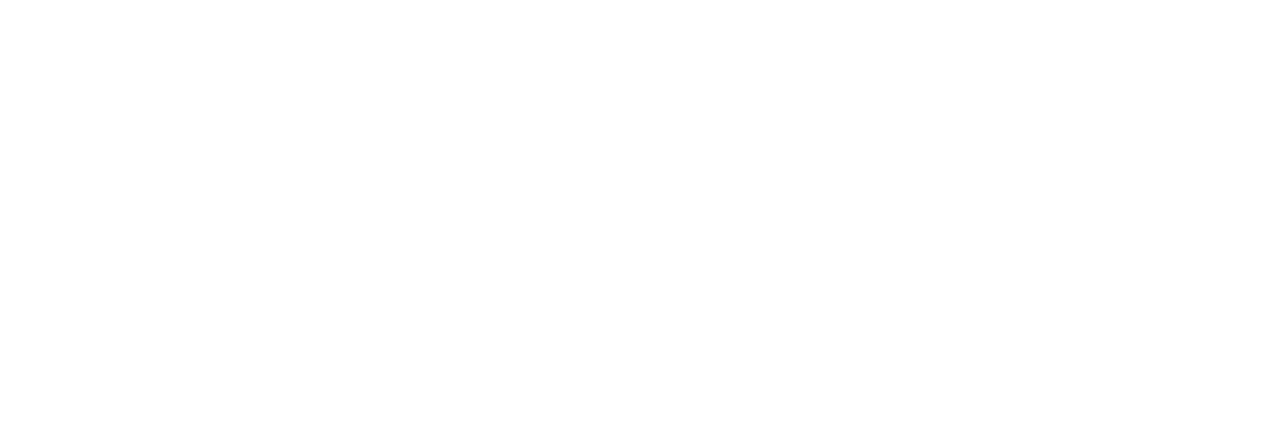
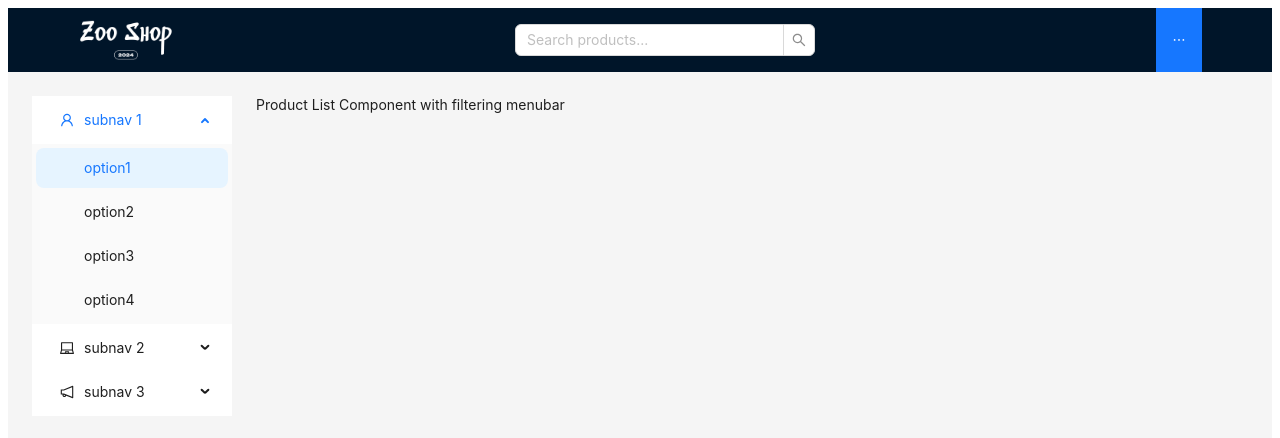
Before and after one commit to shynottea/zoo-app, a React (Create React App) app: page / in a window 1280 px wide. Shown: the top 438 px of the page. Built offline with nearby package versions, Linux system fonts and the light colour scheme.

Commit message:
layout+initial components

```diff
--- a/package.json
+++ b/package.json
@@ -9,6 +9,7 @@
     "antd": "^5.21.3",
     "react": "^18.3.1",
     "react-dom": "^18.3.1",
+    "react-router-dom": "^6.27.0",
     "react-scripts": "5.0.1",
     "web-vitals": "^2.1.4"
   },
--- a/src/App.css
+++ /dev/null
@@ -1,38 +0,0 @@
-.App {
-  text-align: center;
-}
-
-.App-logo {
-  height: 40vmin;
-  pointer-events: none;
-}
-
-@media (prefers-reduced-motion: no-preference) {
-  .App-logo {
-    animation: App-logo-spin infinite 20s linear;
-  }
-}
-
-.App-header {
-  background-color: #282c34;
-  min-height: 100vh;
-  display: flex;
-  flex-direction: column;
-  align-items: center;
-  justify-content: center;
-  font-size: calc(10px + 2vmin);
-  color: white;
-}
-
-.App-link {
-  color: #61dafb;
-}
-
-@keyframes App-logo-spin {
-  from {
-    transform: rotate(0deg);
-  }
-  to {
-    transform: rotate(360deg);
-  }
-}
--- a/src/App.js
+++ b/src/App.js
@@ -1,10 +1,43 @@
-import logo from './logo.svg';
-import './App.css';
+// App.js
+import React from 'react';
+import { Routes, Route } from 'react-router-dom';
+import { Layout } from 'antd';
+
 
 import Navbar from './Navbar';
+import Cart from './routes/Cart';
+import ProductList from './routes/ProductList';
+import Contacts from './routes/Contacts';
+import Login from './routes/Login';
 
-function App() {
-    <Navbar/>
-}
+const { Header, Content } = Layout;
+
+const App = () => {
+  return (
+    <Layout>
+      <Header>
+        <div className="demo-logo" />
+        <Navbar />
+      </Header>
+      <Layout>
+        <Content
+          style={{
+            padding: 24,
+            margin: 0,
+            minHeight: 280,
+          }}
+        >
+          <Routes>
+            <Route path="/productlist" element={<ProductList />} />
+            <Route path="/cart" element={<Cart />} />
+            <Route path="/contacts" element={<Contacts />} />
+            <Route path="/login" element={<Login />} />
+            <Route path="/" element={<ProductList />} />
+          </Routes>
+        </Content>
+      </Layout>
+    </Layout>
+  );
+};
 
 export default App;
--- a/src/Navbar.js
+++ b/src/Navbar.js
@@ -1,8 +1,53 @@
 import React from 'react';
-import { DatePicker } from 'antd';
+import { Link } from 'react-router-dom';
+import { Menu, Input, Row, Col } from 'antd';
+import zooLogo from './assets/zoo-logo.png';
 
-function Navbar () {
-  return <DatePicker />;
-}
+const { Search } = Input;
+
+const Navbar = () => {
+  const items = [
+    { key: 'products', label: <Link to="/productlist">Products</Link> },
+    { key: 'contacts', label: <Link to="/contacts">Contacts</Link> },
+    { key: 'cart', label: <Link to="/cart">Cart</Link> },
+    { key: 'login', label: <Link to="/login">Login</Link> },
+  ];
+
+  const handleSearch = (value) => {
+    console.log(value); // Handle the search value
+  };
+
+  return (
+    <Row
+      align="middle"  // Vertically align the contents
+      justify="space-between"
+      style={{ height: '100%', padding: '0 20px', display: 'flex' }} // Set height to fill parent and use flexbox for alignment
+    >
+      <Col>
+        <div className="logo" style={{ display: 'flex', alignItems: 'center', height: '100%' }}>
+          <img src={zooLogo} alt="Logo" style={{ height: '40px' }} />
+        </div>
+      </Col>
+
+      <Col span={12} style={{ display: 'flex', justifyContent: 'center', alignItems: 'center' }}>
+        <Search
+          placeholder="Search products..."
+          onSearch={handleSearch}
+          style={{ width: '300px' }}
+        />
+      </Col>
+
+      <Col>
+        <Menu
+          theme="dark"
+          mode="horizontal"
+          defaultSelectedKeys={['products']}
+          items={items}
+          style={{ border: 'none', display: 'flex', alignItems: 'center' }}
+        />
+      </Col>
+    </Row>
+  );
+};
 
 export default Navbar;
--- a/src/index.js
+++ b/src/index.js
@@ -1,17 +1,13 @@
 import React from 'react';
 import ReactDOM from 'react-dom/client';
-import './index.css';
+import { BrowserRouter } from 'react-router-dom';
 import App from './App';
-import reportWebVitals from './reportWebVitals';
 
 const root = ReactDOM.createRoot(document.getElementById('root'));
 root.render(
   <React.StrictMode>
-    <App />
+    <BrowserRouter>
+      <App />
+    </BrowserRouter>
   </React.StrictMode>
 );
-
-// If you want to start measuring performance in your app, pass a function
-// to log results (for example: reportWebVitals(console.log))
-// or send to an analytics endpoint. Learn more: https://bit.ly/CRA-vitals
-reportWebVitals();
--- /dev/null
+++ b/src/routes/Cart.js
@@ -0,0 +1,9 @@
+import React from 'react';
+
+const Cart = () => {
+  return (
+   <div>Cart</div>
+  );
+};
+
+export default Cart;
--- /dev/null
+++ b/src/routes/Contacts.js
@@ -0,0 +1,10 @@
+import React from 'react';
+
+const Contacts = () => {
+  return (
+   <div>Phone Number: 546513
+   </div>
+  );
+};
+
+export default Contacts;
--- /dev/null
+++ b/src/routes/Login.js
@@ -0,0 +1,9 @@
+import React from 'react';
+
+const Login = () => {
+  return (
+   <div>LOGIN</div>
+  );
+};
+
+export default Login;
--- /dev/null
+++ b/src/routes/ProductList.js
@@ -0,0 +1,43 @@
+// routes/ProductList.js
+import React from 'react';
+import { Layout, Menu } from 'antd';
+import { LaptopOutlined, NotificationOutlined, UserOutlined } from '@ant-design/icons';
+
+const { Sider, Content } = Layout;
+
+const items2 = [UserOutlined, LaptopOutlined, NotificationOutlined].map((icon, index) => {
+  const key = String(index + 1);
+  return {
+    key: `sub${key}`,
+    icon: React.createElement(icon),
+    label: `subnav ${key}`,
+    children: new Array(4).fill(null).map((_, j) => {
+      const subKey = index * 4 + j + 1;
+      return {
+        key: subKey,
+        label: `option${subKey}`,
+      };
+    }),
+  };
+});
+
+const ProductList = () => {
+  return (
+    <Layout style={{ display: 'flex' }}>
+      <Sider width={200} style={{ background: '#fff' }}>
+        <Menu
+          mode="inline"
+          defaultSelectedKeys={['1']}
+          defaultOpenKeys={['sub1']}
+          style={{ height: '100%', borderRight: 0 }}
+          items={items2}
+        />
+      </Sider>
+      <Content style={{ padding: '0 24px', minHeight: 280 }}>
+        <div>Product List Component with filtering menubar</div>
+      </Content>
+    </Layout>
+  );
+};
+
+export default ProductList;
```
Also changed, not shown: src/assets/zoo-logo.png (added), 1 other file (tests, documents, lock files or other folders).
